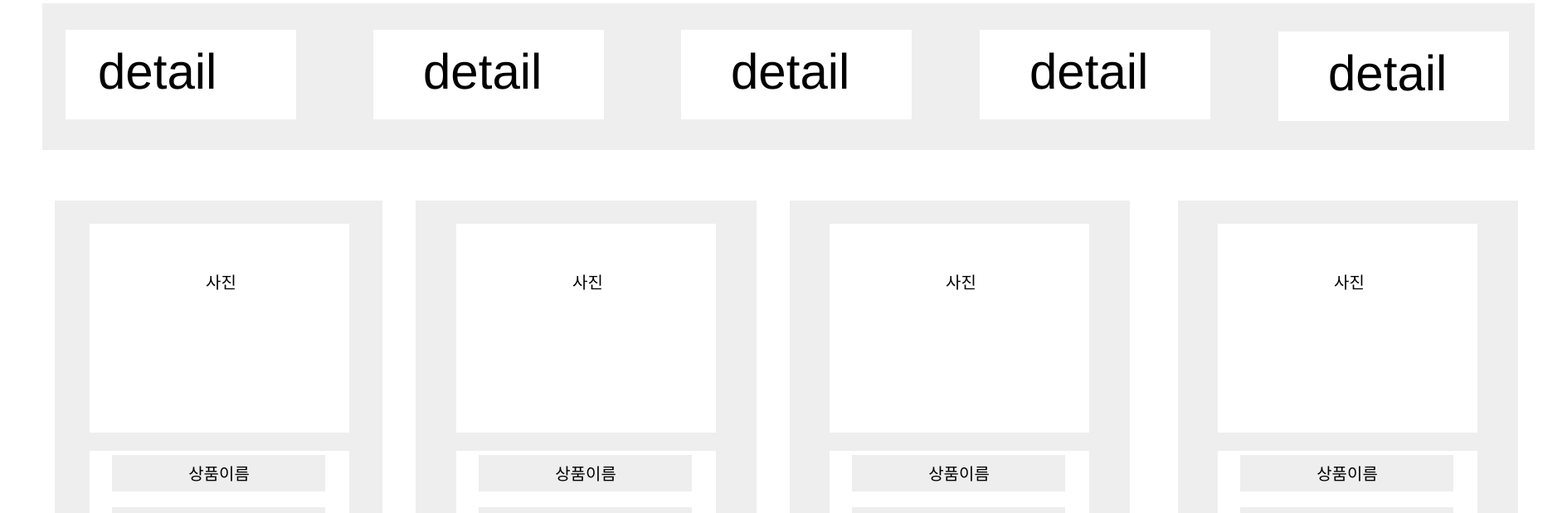
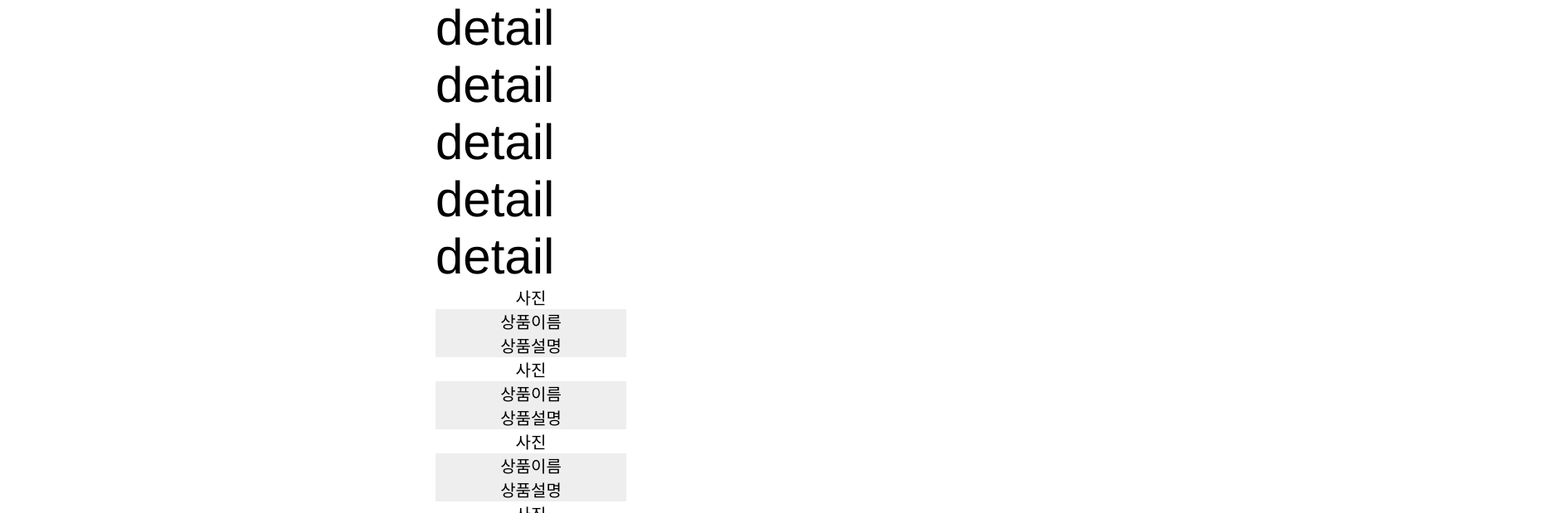
Before and after one commit to Lee-chansu/shoppingMall, a React (Create React App) app: page /productList in a window 1280 px wide. Shown: the part 502-1121 px from the top of the page at 83% size, 1889 px wide, since content can reach past the window. Built offline with nearby package versions, Linux system fonts and the light colour scheme.

Commit message:
components제작중

```diff
--- a/src/css/productList.css
+++ b/src/css/productList.css
@@ -8,36 +8,17 @@
 
 .product-list .div {
   background-color: #ffffff;
-  height: 2441px;
-  position: relative;
-  width: 1956px;
 }
 
 .product-list .product-wrap {
-  height: 1134px;
-  left: 66px;
-  overflow: hidden;
-  position: absolute;
-  top: 744px;
-  width: 1823px;
 }
 
 .product-list .product {
   background-color: #eeeeee;
-  height: 447px;
-  left: 1354px;
-  position: absolute;
-  top: 606px;
-  width: 410px;
 }
 
 .product-list .image {
   background-color: #ffffff;
-  height: 252px;
-  left: 48px;
-  position: absolute;
-  top: 28px;
-  width: 313px;
 }
 
 .product-list .text-wrapper {
@@ -45,32 +26,18 @@
   font-family: "Inter-Regular", Helvetica;
   font-size: 20px;
   font-weight: 400;
-  left: 54px;
   letter-spacing: 0;
   line-height: normal;
-  position: absolute;
   text-align: center;
-  top: 55px;
   white-space: nowrap;
-  width: 209px;
 }
 
 .product-list .info-box {
   background-color: #ffffff;
-  height: 117px;
-  left: 48px;
-  position: absolute;
-  top: 302px;
-  width: 313px;
 }
 
 .product-list .product-name {
   background-color: #eeeeee;
-  height: 44px;
-  left: 27px;
-  position: absolute;
-  top: 5px;
-  width: 257px;
 }
 
 .product-list .text-wrapper-2 {
@@ -78,22 +45,13 @@
   font-family: "Inter-Regular", Helvetica;
   font-size: 20px;
   font-weight: 400;
-  left: 47px;
   letter-spacing: 0;
   line-height: normal;
-  position: absolute;
   text-align: center;
-  top: 7px;
-  width: 164px;
 }
 
 .product-list .product-info {
   background-color: #eeeeee;
-  height: 39px;
-  left: 27px;
-  position: absolute;
-  top: 68px;
-  width: 257px;
 }
 
 .product-list .text-wrapper-3 {
@@ -101,130 +59,61 @@
   font-family: "Inter-Regular", Helvetica;
   font-size: 20px;
   font-weight: 400;
-  left: 65px;
   letter-spacing: 0;
   line-height: normal;
-  position: absolute;
   text-align: center;
-  top: 7px;
-  width: 128px;
 }
 
 .product-list .product-2 {
   background-color: #eeeeee;
-  height: 447px;
-  left: 886px;
-  position: absolute;
-  top: 606px;
-  width: 410px;
 }
 
 .product-list .product-3 {
   background-color: #eeeeee;
-  height: 447px;
-  left: 435px;
-  position: absolute;
-  top: 606px;
-  width: 411px;
 }
 
 .product-list .div-wrapper {
   background-color: #ffffff;
-  height: 252px;
-  left: 49px;
-  position: absolute;
-  top: 28px;
-  width: 313px;
 }
 
 .product-list .info-box-2 {
   background-color: #ffffff;
-  height: 117px;
-  left: 49px;
-  position: absolute;
-  top: 302px;
-  width: 313px;
 }
 
 .product-list .product-4 {
   background-color: #eeeeee;
-  height: 447px;
-  left: -15px;
-  position: absolute;
-  top: 606px;
-  width: 410px;
 }
 
 .product-list .product-5 {
   background-color: #eeeeee;
-  height: 447px;
-  left: 1354px;
-  position: absolute;
-  top: 0;
-  width: 410px;
 }
 
 .product-list .product-6 {
   background-color: #eeeeee;
-  height: 447px;
-  left: 886px;
-  position: absolute;
-  top: 0;
-  width: 410px;
 }
 
 .product-list .product-7 {
   background-color: #eeeeee;
-  height: 447px;
-  left: 435px;
-  position: absolute;
-  top: 0;
-  width: 411px;
 }
 
 .product-list .product-8 {
   background-color: #eeeeee;
-  height: 447px;
-  left: -15px;
-  position: absolute;
-  top: 0;
-  width: 410px;
 }
 
 .product-list .image-2 {
   background-color: #ffffff;
-  height: 252px;
-  left: 57px;
-  position: absolute;
-  top: 28px;
-  width: 313px;
 }
 
 .product-list .info-box-3 {
   background-color: #ffffff;
-  height: 117px;
-  left: 57px;
-  position: absolute;
-  top: 302px;
-  width: 313px;
 }
 
 .product-list .detail {
   background-color: #eeeeee;
-  height: 177px;
-  left: 51px;
-  position: absolute;
-  top: 506px;
-  width: 1799px;
 }
 
 .product-list .div-wrapper-2 {
   background-color: #ffffff;
-  height: 108px;
-  left: 28px;
-  position: absolute;
-  top: 32px;
-  width: 278px;
 }
 
 .product-list .text-wrapper-4 {
@@ -232,21 +121,12 @@
   font-family: "Inter-Regular", Helvetica;
   font-size: 60px;
   font-weight: 400;
-  left: 39px;
   letter-spacing: 0;
   line-height: normal;
-  position: absolute;
-  top: 16px;
-  width: 200px;
 }
 
 .product-list .div-wrapper-3 {
   background-color: #ffffff;
-  height: 108px;
-  left: 770px;
-  position: absolute;
-  top: 32px;
-  width: 278px;
 }
 
 .product-list .text-wrapper-5 {
@@ -254,101 +134,18 @@
   font-family: "Inter-Regular", Helvetica;
   font-size: 60px;
   font-weight: 400;
-  left: 60px;
   letter-spacing: 0;
   line-height: normal;
-  position: absolute;
-  top: 16px;
 }
 
 .product-list .div-wrapper-4 {
   background-color: #ffffff;
-  height: 108px;
-  left: 1130px;
-  position: absolute;
-  top: 32px;
-  width: 278px;
 }
 
 .product-list .div-wrapper-5 {
   background-color: #ffffff;
-  height: 108px;
-  left: 1490px;
-  position: absolute;
-  top: 34px;
-  width: 278px;
 }
 
 .product-list .div-wrapper-6 {
   background-color: #ffffff;
-  height: 108px;
-  left: 399px;
-  position: absolute;
-  top: 32px;
-  width: 278px;
 }
-
-.product-list .category {
-  background-color: #eeeeee;
-  height: 177px;
-  left: 51px;
-  position: absolute;
-  top: 268px;
-  width: 1799px;
-}
-
-.product-list .text-wrapper-6 {
-  color: #000000;
-  font-family: "Inter-Regular", Helvetica;
-  font-size: 60px;
-  font-weight: 400;
-  left: 11px;
-  letter-spacing: 0;
-  line-height: normal;
-  position: absolute;
-  top: 15px;
-}
-
-.product-list .nav {
-  background-color: #eeeeee;
-  height: 177px;
-  left: 51px;
-  position: absolute;
-  top: 53px;
-  width: 1799px;
-}
-
-.product-list .user {
-  background-color: #ffffff;
-  height: 94px;
-  left: 1441px;
-  position: absolute;
-  top: 46px;
-  width: 328px;
-}
-
-.product-list .text-wrapper-7 {
-  color: #000000;
-  font-family: "Inter-Regular", Helvetica;
-  font-size: 60px;
-  font-weight: 400;
-  left: 53px;
-  letter-spacing: 0;
-  line-height: normal;
-  position: absolute;
-  top: 9px;
-  width: 275px;
-}
-
-.product-list .text-wrapper-8 {
-  color: #000000;
-  font-family: "Inter-Regular", Helvetica;
-  font-size: 60px;
-  font-weight: 400;
-  left: 87px;
-  letter-spacing: 0;
-  line-height: normal;
-  position: absolute;
-  top: 13px;
-  width: 191px;
-}
--- a/src/routes/productList.js
+++ b/src/routes/productList.js
@@ -7,6 +7,23 @@ export const ProductList = () => {
     <div className="product-list">
       <div className="div">
         <Nav></Nav>
+        <div className="detail">
+          <div className="div-wrapper-2">
+            <div className="text-wrapper-4">detail</div>
+          </div>
+          <div className="div-wrapper-3">
+            <div className="text-wrapper-5">detail</div>
+          </div>
+          <div className="div-wrapper-4">
+            <div className="text-wrapper-5">detail</div>
+          </div>
+          <div className="div-wrapper-5">
+            <div className="text-wrapper-5">detail</div>
+          </div>
+          <div className="div-wrapper-6">
+            <div className="text-wrapper-5">detail</div>
+          </div>
+        </div>
         <div className="product-wrap">
           <div className="product">
             <div className="image">
@@ -113,23 +130,6 @@ export const ProductList = () => {
             </div>
           </div>
         </div>
-        <div className="detail">
-          <div className="div-wrapper-2">
-            <div className="text-wrapper-4">detail</div>
-          </div>
-          <div className="div-wrapper-3">
-            <div className="text-wrapper-5">detail</div>
-          </div>
-          <div className="div-wrapper-4">
-            <div className="text-wrapper-5">detail</div>
-          </div>
-          <div className="div-wrapper-5">
-            <div className="text-wrapper-5">detail</div>
-          </div>
-          <div className="div-wrapper-6">
-            <div className="text-wrapper-5">detail</div>
-          </div>
-        </div>
       </div>
     </div>
   );
```
